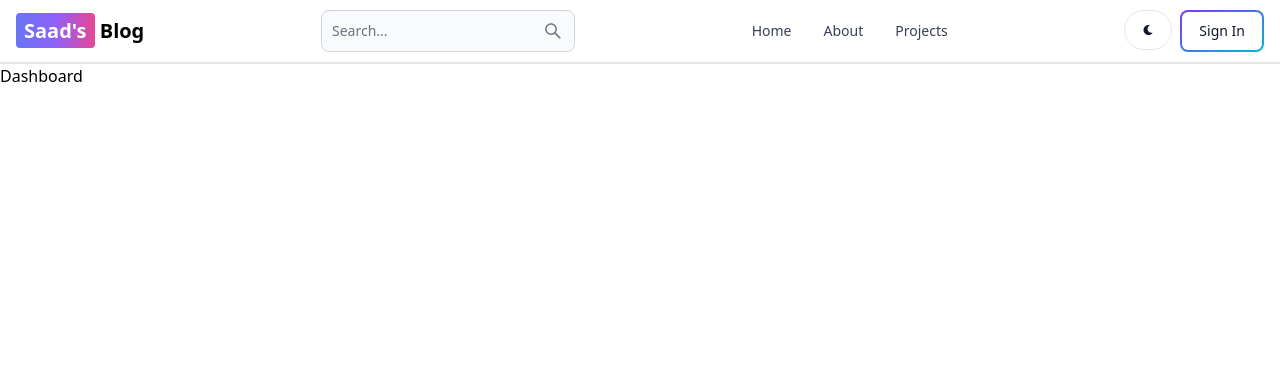
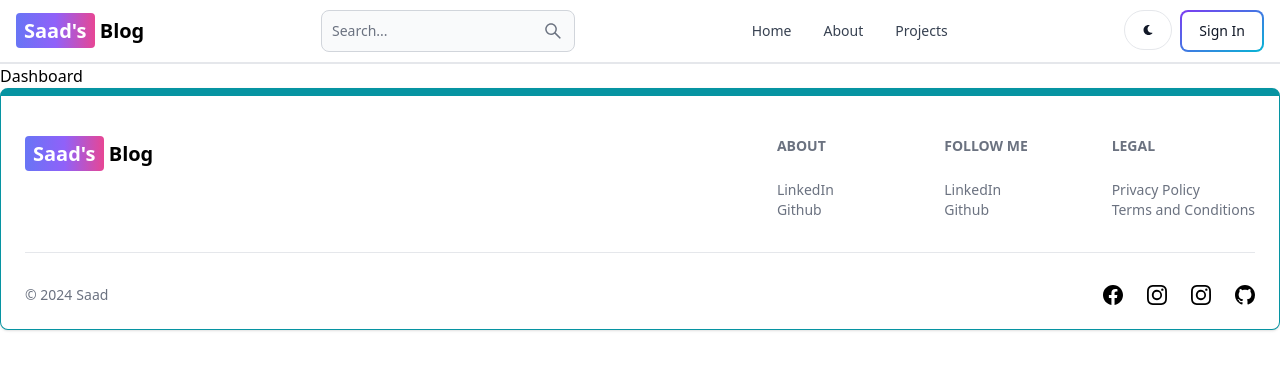
Before and after one commit to saadali0987/fullstack-Blog-project, a React (Vite) app in the folder frontend/: page /dashboard in a window 1280 px wide. Shown: the top 370 px of the page. Built offline with nearby package versions, Linux system fonts and the light colour scheme.

Commit message:
created the footer

```diff
--- a/frontend/src/App.jsx
+++ b/frontend/src/App.jsx
@@ -7,6 +7,7 @@
 import Projects from './pages/Projects'
 import Dashboard from './pages/Dashboard'
 import Header from './components/Header'
+import FooterComp from './components/FooterComp'
 
 function App() {
 
@@ -20,8 +21,8 @@
         <Route path="/signup" element={<Signup />} />
         <Route path="/projects" element={<Projects />} />
         <Route path="/dashboard" element={<Dashboard />} />
-
       </Routes>
+      <FooterComp />
     </BrowserRouter>
   )
 }
--- /dev/null
+++ b/frontend/src/components/FooterComp.jsx
@@ -0,0 +1,66 @@
+import { Footer } from 'flowbite-react'
+import React from 'react'
+import {BsFacebook, BsGithub, BsTwitter, BsInstagram} from 'react-icons/bs'
+import { Link } from 'react-router-dom'
+
+const FooterComp = () => {
+  return (
+    <Footer container className='border border-t-8 border-teal-500'>
+      <div className='w-full max-w-7xl mx-auto'>
+        <div className='grid w-full justify-between sm:flex md:grid-cols-1'>
+          <div className='mt-5'>
+            <Link to="/" className='self-center text-lg sm:text-xl whitespace-nowrap font-semibold dark:text-white'>
+              <span className='bg-gradient-to-r from-indigo-500 via-purple-500 to-pink-500 rounded px-2 py-1 text-white'>Saad's</span> Blog
+            </Link>
+          </div>
+
+          <div className='grid grid-cols-2 gap-8 mt-4 sm:grid-cols-3 sm:gap-6'>
+            <div>
+              <Footer.Title title="About" />
+              <Footer.LinkGroup col>
+                <Footer.Link href="" target='_blank' rel="noopener noreferrer">LinkedIn</Footer.Link>
+              </Footer.LinkGroup>
+              <Footer.LinkGroup col>
+                <Footer.Link href="" target='_blank' rel="noopener noreferrer">Github</Footer.Link>
+              </Footer.LinkGroup>
+            </div>
+            <div>
+              <Footer.Title title="Follow Me" />
+              <Footer.LinkGroup col>
+                <Footer.Link href="" target='_blank' rel="noopener noreferrer">LinkedIn</Footer.Link>
+              </Footer.LinkGroup>
+              <Footer.LinkGroup col>
+                <Footer.Link href="" target='_blank' rel="noopener noreferrer">Github</Footer.Link>
+              </Footer.LinkGroup>
+            </div>
+            <div>
+              <Footer.Title title="Legal" />
+              <Footer.LinkGroup col>
+                <Footer.Link href="" target='_blank' rel="noopener noreferrer">Privacy Policy</Footer.Link>
+              </Footer.LinkGroup>
+              <Footer.LinkGroup col>
+                <Footer.Link href="" target='_blank' rel="noopener noreferrer">Terms and Conditions</Footer.Link>
+              </Footer.LinkGroup>
+
+            </div>
+
+          </div>
+        </div>
+
+        <Footer.Divider />
+        <div className='w-full sm:flex sm:justify-between sm:items-center'>
+          <Footer.Copyright href="#" by="Saad" year={new Date().getFullYear()}/>
+          <div className='flex gap-6 mt-4 sm:mt-0 sm:justify-center'>
+            <Footer.Icon icon={BsFacebook} />
+            <Footer.Icon icon={BsInstagram} />
+            <Footer.Icon icon={BsInstagram} />
+            <Footer.Icon icon={BsGithub} />
+
+          </div>
+        </div>
+      </div>
+    </Footer>
+  )
+}
+
+export default FooterComp
```
